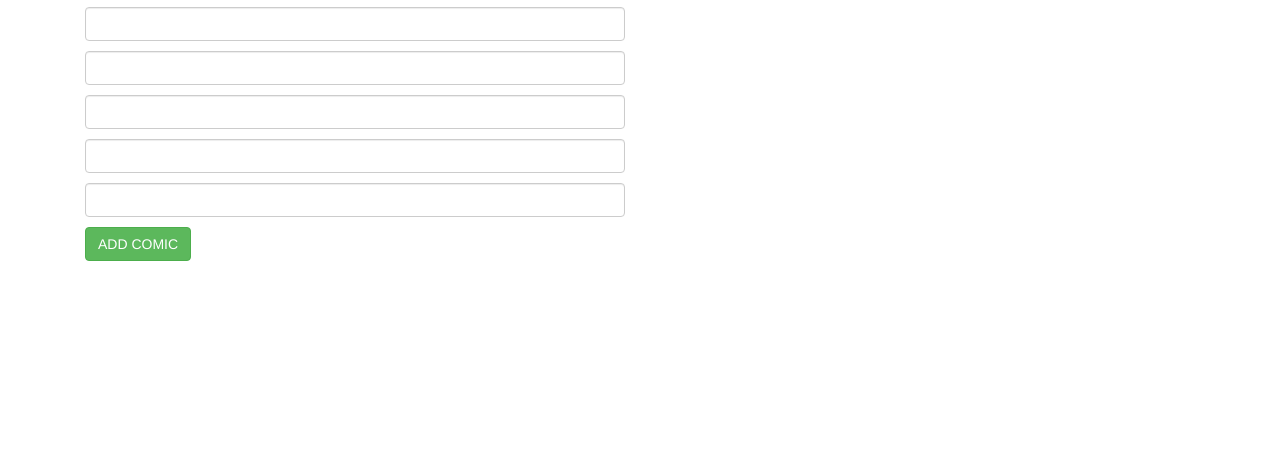
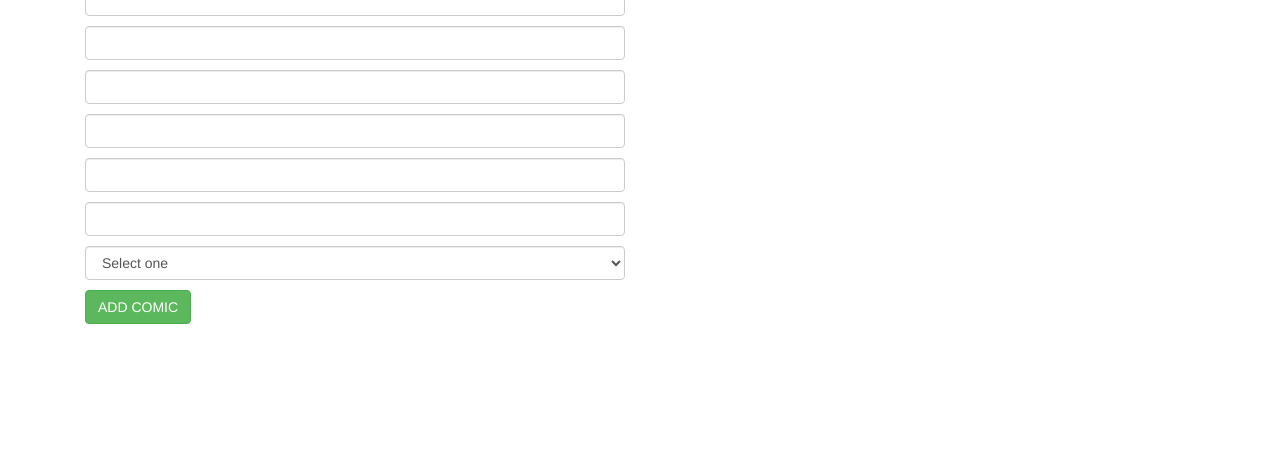
Before and after one commit to Giux2/isbn-book-finder, a plain HTML site: page index.html in a window 1280 px wide. Shown: the part 341-800 px from the top of the page. Drawn offline with nearby package versions, Linux system fonts and the light colour scheme.

Commit message:
html fix

```diff
--- a/index.html
+++ b/index.html
@@ -25,13 +25,26 @@
 <div id="search_result"></div>
 </div>
 <div class="col-md-6">
+
+<h2>Form with the comic data:</h2>
 <p><input class="string form-control" id="c_release_image_title" value=""></p>
 <p><input class="string form-control" id="c_release_image_ISBN" value=""></p>
 <p><input class="string form-control" id="c_release_image_c_npages" value=""></p>
 <p><input class="string form-control" id="c_release_image_list_auth" value=""></p>
 <p><input class="string form-control" id="c_release_image_year_pub" value=""></p>
 <p><input class="string form-control" id="c_release_image_publisher" value=""></p>
-<p><input class="string form-control" id="c_release_image_lis_format" value=""></p>
+<p><select class="generic-widget form-control" id="c_release_image_list_format" name="list_format">
+	<option value="">Select one</option>
+	<option value="1">comic book</option>
+	<option value="2">paperback</option>
+	<option value="3">tankobon</option>
+	<option value="4">hardcover</option>
+	<option value="5">magazine</option>
+	<option value="6">newspaper</option>
+	<option value="7">box</option>
+	<option value="8">other</option>
+</select></p>
+
 
 <button type="submit" id="" class="btn btn-success">ADD COMIC</button>
 </div>
```
Also changed, not shown: 1 other file.
